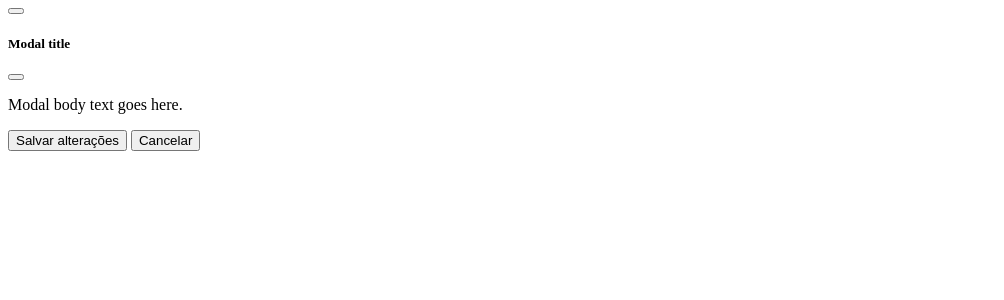
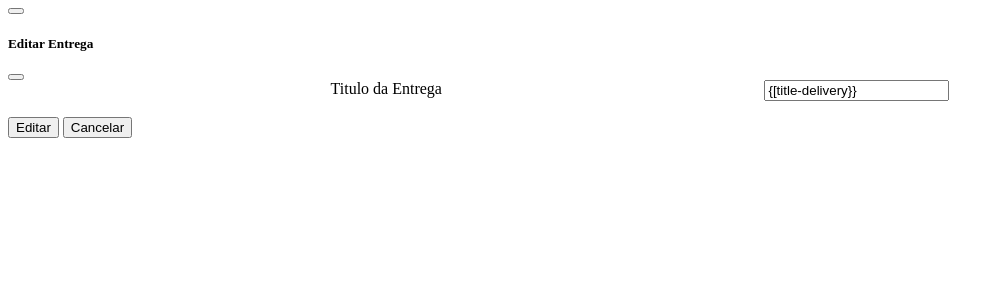
Before and after one commit to MoisesK/SistemaDeEntregas, a PHP site: page /Resources/View/Modals/ModalEdit.php in a window 1280 px wide. Shown: the top 300 px of the page, without its empty margins (0-1004 px from the left). Run offline with PHP 8.4, Linux system fonts and the light colour scheme.

Commit message:
feat: Modal Editar entrega

```diff
--- a/www/Resources/View/Modals/ModalEdit.php
+++ b/www/Resources/View/Modals/ModalEdit.php
@@ -10,20 +10,26 @@
         <div class="modal-content">
 
             <div class="modal-header">
-                <h5 class="modal-title">Modal title</h5>
+                <h5 class="modal-title">Editar Entrega</h5>
                 <button type="button" class="btn btn-close" data-dismiss="modal"></button>
             </div>
 
             <div class="modal-body">
-                <p>Modal body text goes here.</p>
+                <form method="POST" style="display: flex; justify-content: space-evenly;">
+                    <label>Titulo da Entrega</label>
+                    <input name="title-delivery" type="text" value="{[title-delivery}}">
             </div>
 
             <div class="modal-footer">
-                <button type="button" class="btn btn-primary">Salvar alterações</button>
-                <button type="button" class="btn btn-danger" data-bs-dismiss="modal">Cancelar</button>
+                <div class="modal-footer">
+                    <button class="btn btn-danger" type="submit" name="editButton" value="{{id}}">
+                        Editar
+                    </button>
+                    </form>
+                    <button type="button" class="btn btn-danger" data-bs-dismiss="modal">Cancelar</button>
+                </div>
             </div>
         </div>
     </div>
-</div>
-<!-- BootStrap Script -->
-<script src="https://cdn.jsdelivr.net/npm/bootstrap@5.2.1/dist/js/bootstrap.bundle.min.js" integrity="sha384-u1OknCvxWvY5kfmNBILK2hRnQC3Pr17a+RTT6rIHI7NnikvbZlHgTPOOmMi466C8" crossorigin="anonymous"></script>
+    <!-- BootStrap Script -->
+    <script src="https://cdn.jsdelivr.net/npm/bootstrap@5.2.1/dist/js/bootstrap.bundle.min.js" integrity="sha384-u1OknCvxWvY5kfmNBILK2hRnQC3Pr17a+RTT6rIHI7NnikvbZlHgTPOOmMi466C8" crossorigin="anonymous"></script>
```
